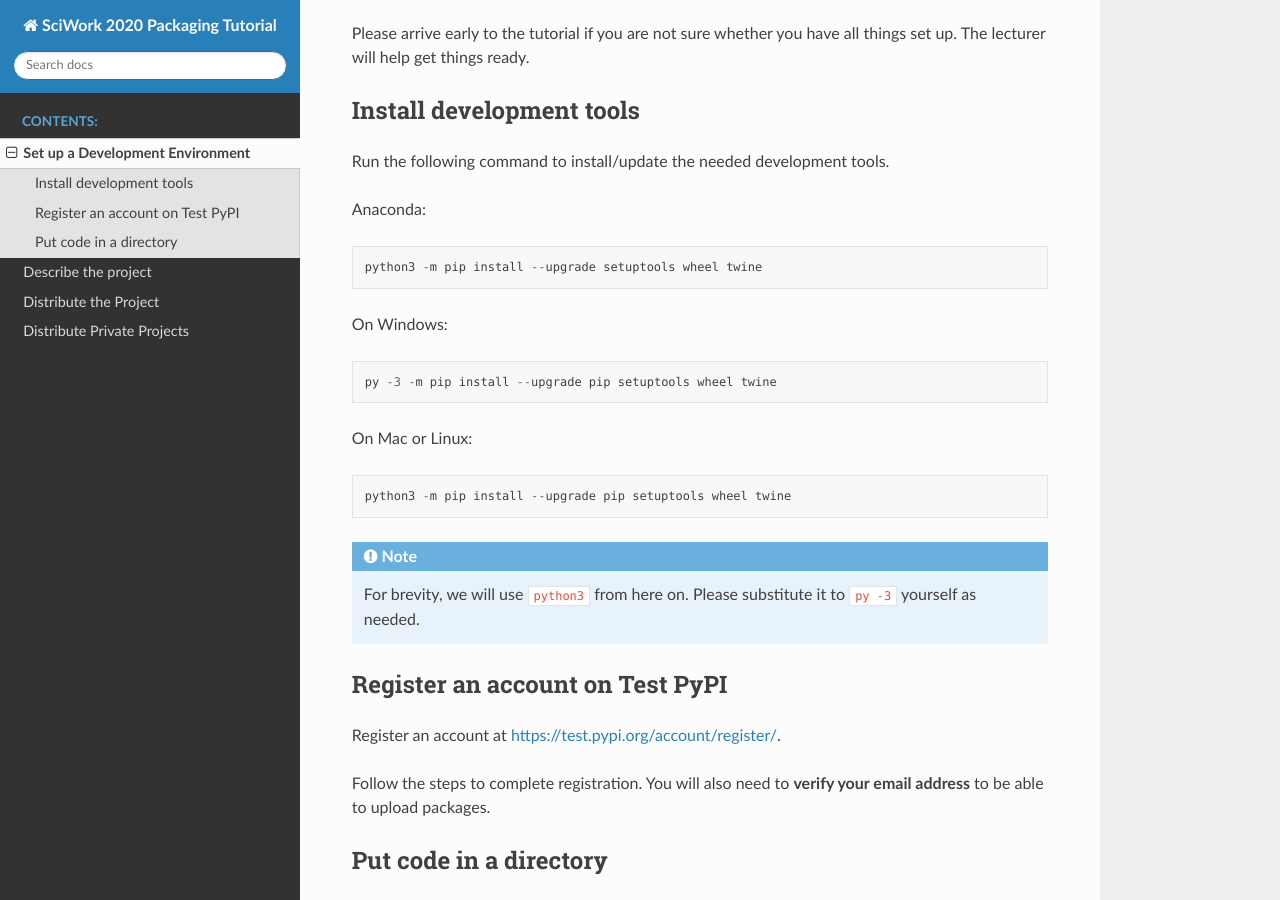
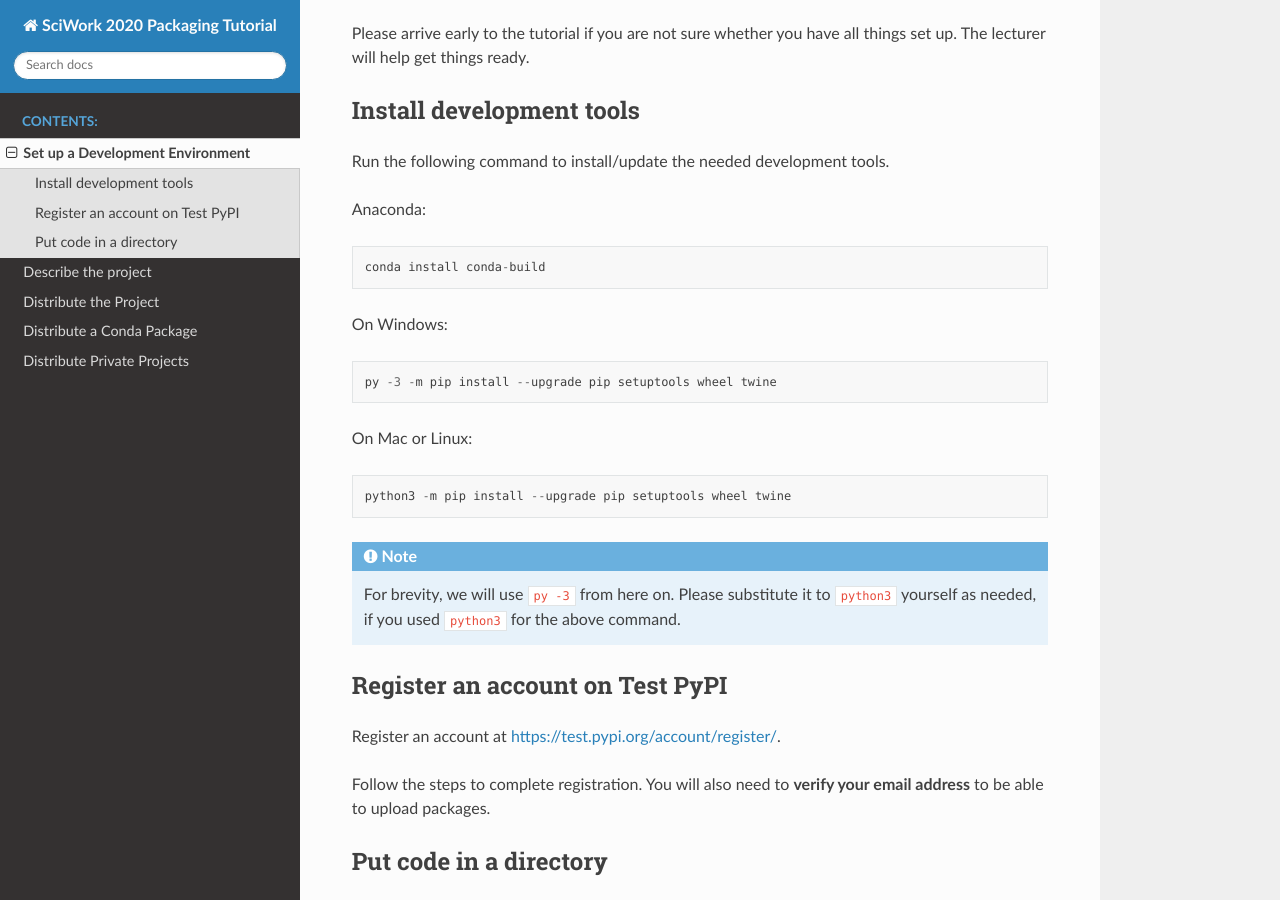
Before and after one commit to uranusjr/sciwork-2020-tutorial, a Sphinx documentation site: the page built from source/prerequisites.rst, in a window 1280 px wide and 900 px high, scrolled down 258 px. Built offline with Sphinx 7.4.7 and the Read the Docs theme 2.0.0, drawn with Linux system fonts in a browser that asks for light colours.

Commit message:
A little more Conda stuff

```diff
--- a/source/distribute.rst
+++ b/source/distribute.rst
@@ -54,3 +54,6 @@
 
 Once the command finished successfully, your package should be viewable on
 Test PyPI at e.g. https://test.pypi.org/project/sampleproject-YOUR-USERNAME.
+
+Congratulations, you have successfully packaged and distributed a Python
+project!
--- a/source/index.rst
+++ b/source/index.rst
@@ -13,6 +13,7 @@
    prerequisites
    project
    distribute
+   conda
    private
 
 
--- a/source/prerequisites.rst
+++ b/source/prerequisites.rst
@@ -20,7 +20,7 @@
 
 Anaconda::
 
-    python3 -m pip install --upgrade setuptools wheel twine
+    conda install conda-build
 
 On Windows::
 
@@ -32,8 +32,9 @@
 
 .. note::
 
-    For brevity, we will use ``python3`` from here on. Please substitute it to
-    ``py -3`` yourself as needed.
+    For brevity, we will use ``py -3`` from here on. Please substitute it to
+    ``python3`` yourself as needed, if you used ``python3`` for the above
+    command.
 
 
 .. _test-pypi-register:
```
Also changed, not shown: source/conda.rst (added, +36 -0 lines).
